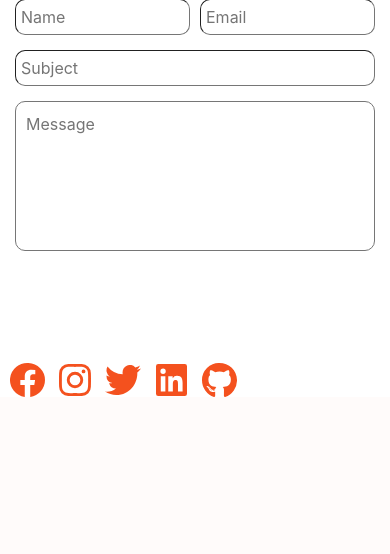
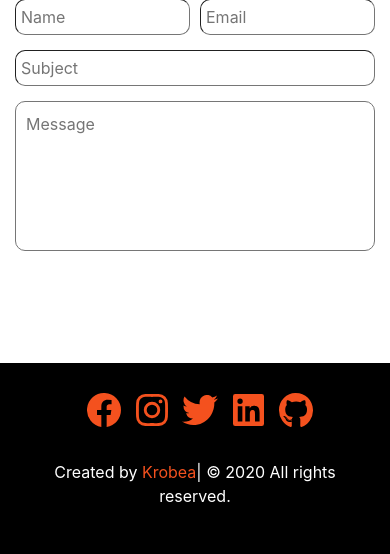
Before and after one commit to KrobsDev/Portfolio, a PHP site: page / in a window 390 px wide. Shown: the part 4617-5171 px from the top of the page. Before the commit the page ends 5014 px from the top, so only its background shows below. Run offline with PHP 8.4, Linux system fonts and the light colour scheme.

Commit message:
completed responsive design

```diff
--- a/assets/css/style.css
+++ b/assets/css/style.css
@@ -183,6 +183,11 @@ input[type="button"] {
   justify-content: space-around;
 }
 
+footer{
+  background-color: black;
+  text-align: center;
+  padding: 30px;
+}
 
 @media screen and (max-width: 768px){
   .illustration{
--- a/index.html
+++ b/index.html
@@ -296,6 +296,10 @@
             <a href="" class="social"><img src="assets/img/Icon awesome-linkedin.svg" alt=""></a>
 
             <a href="" class="social"><img src="assets/img/Icon awesome-github.svg" alt=""></a>
+
+            <hr>
+
+            <p class="text-white">Created by <span class="diff">Krobea</span>| &#169 2020 All rights reserved.</p>
         </div>
     </footer>
 <script src="https://cdnjs.cloudflare.com/ajax/libs/jquery/3.5.1/jquery.slim.min.js"></script>
```
